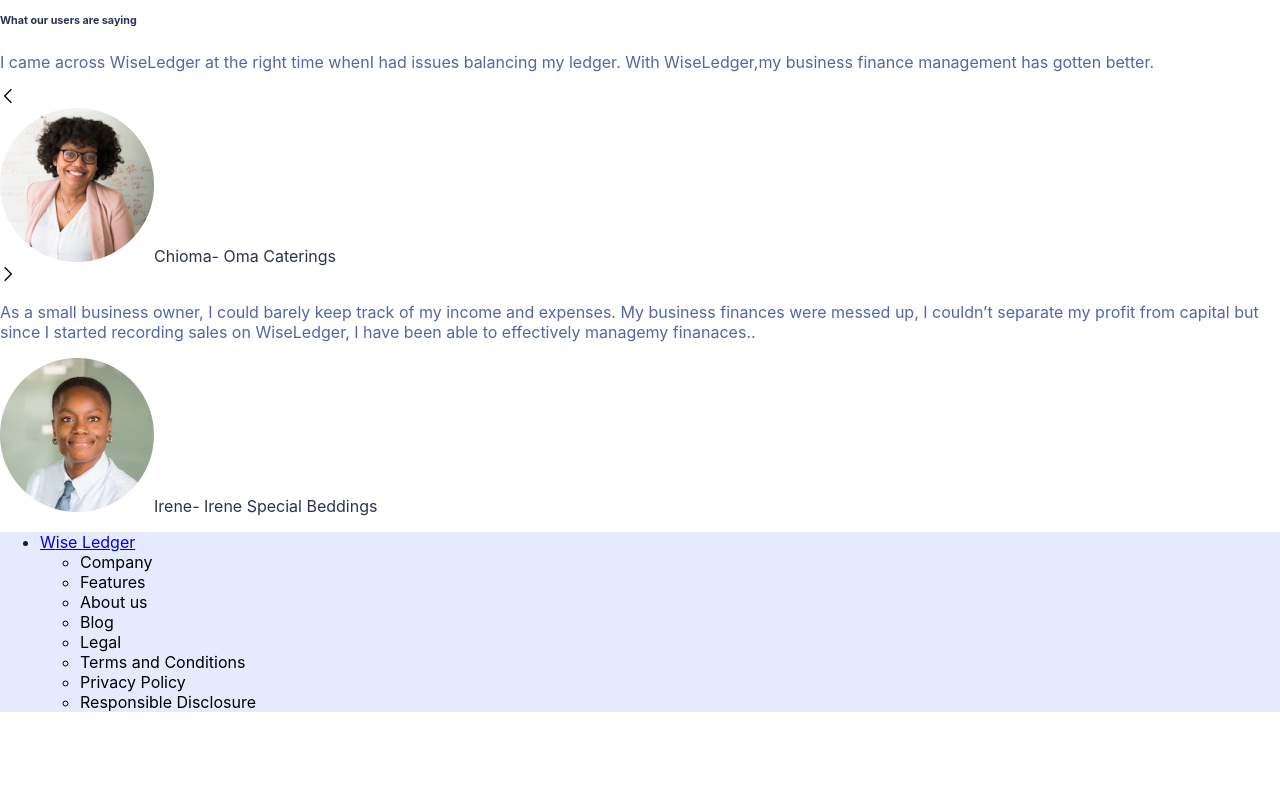
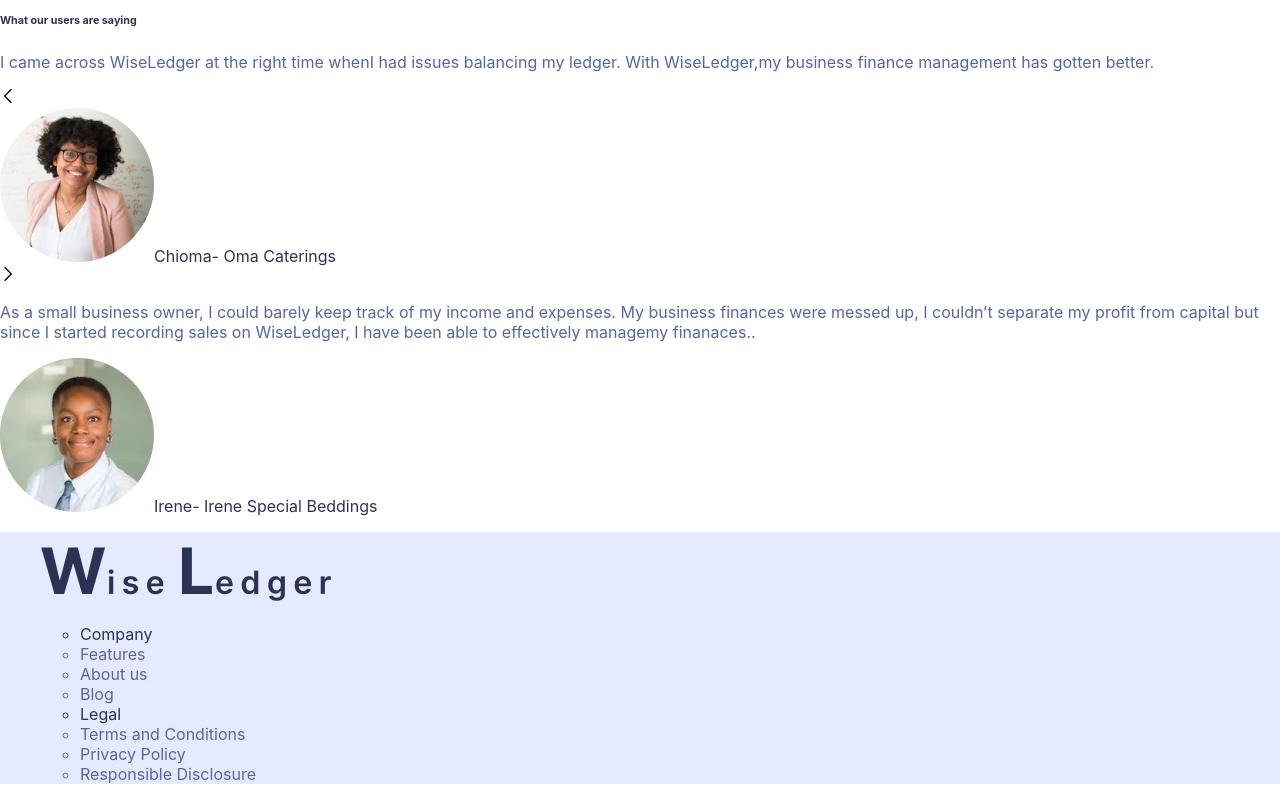
Before and after one commit to chepyego/Group-69, a React (Create React App) app: page / in a window 1280 px wide. Shown: the part 2201-3001 px from the top of the page. Before the commit the page ends 2929 px from the top, so only its background shows below. Built offline with nearby package versions, Linux system fonts and the light colour scheme.

Commit message:
add css to footer

```diff
--- a/src/components/Footer.jsx
+++ b/src/components/Footer.jsx
@@ -1,33 +1,33 @@
 
 import {Link} from 'react-router-dom'
 import React from 'react'
+const Logo = require("../images/Group 9.png");
+
 
 function Footer() {
   return (
     <div className='primary-back'>
-        <ul className='flex pt-28'>
-            <div>
-            <li className='tracking-wide font-sans text-xl mr-96 ml-20 nav-text'>
-              <Link to='/'><span className='text-4xl font-bold'>W</span>ise <span className='font-bold text-4xl'>L</span>edger</Link>
-            </li>
+        <ul className='flex justify-center py-28'>
+            <div className='mr-16'>
+              <img  src={Logo} alt="logo"/>
 
             </div>
             <div>
                 <ul className='mr-48'>
-                    <li>Company</li>
-                    <li>Features</li>
-                    <li>About us</li>
-                    <li>Blog</li>
+                    <li className='text-4xl primary-text-color mb-8'>Company</li>
+                    <li className='text-2xl secondary-text-color font-medium mb-4'>Features</li>
+                    <li className='text-2xl mb-4 secondary-text-color font-medium'>About us</li>
+                    <li className='text-2xl secondary-text-color font-medium'>Blog</li>
 
                 </ul>
 
             </div>
             <div>
                 <ul>
-                    <li>Legal</li>
-                    <li>Terms and Conditions</li>
-                    <li>Privacy Policy</li>
-                    <li>Responsible Disclosure</li>
+                    <li className='text-4xl primary-text-color mb-8'>Legal</li>
+                    <li className='text-2xl secondary-text-color font-medium mb-4'>Terms and Conditions</li>
+                    <li className='text-2xl secondary-text-color mb-4'>Privacy Policy</li>
+                    <li className='text-2xl secondary-text-color'>Responsible Disclosure</li>
                 </ul>
 
             </div>
--- a/src/styles/Header.css
+++ b/src/styles/Header.css
@@ -20,3 +20,5 @@
    .primary-back {
     background: #E6EAFF;
    }
+   .footer-bg-color{
+    background: #E6EAFF;   }
```
Also changed, not shown: src/images/Group 9.png (added).
